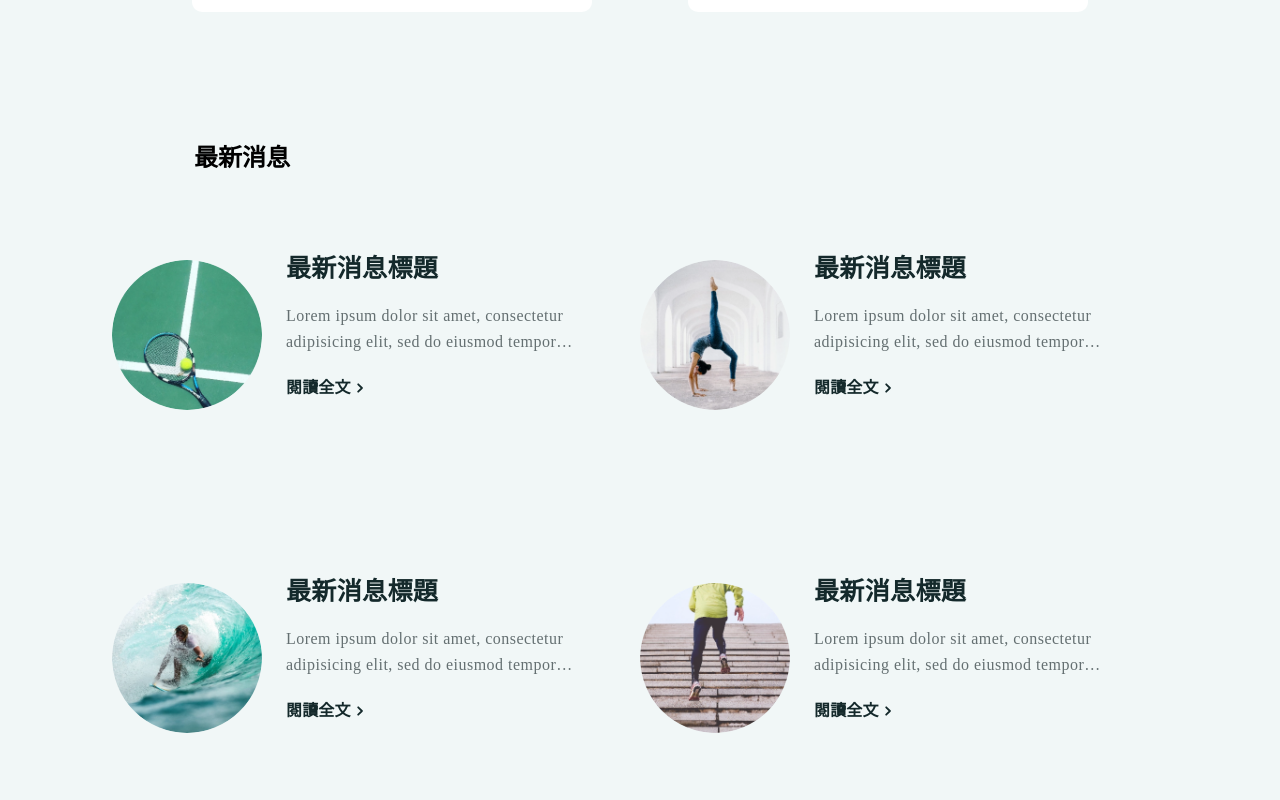
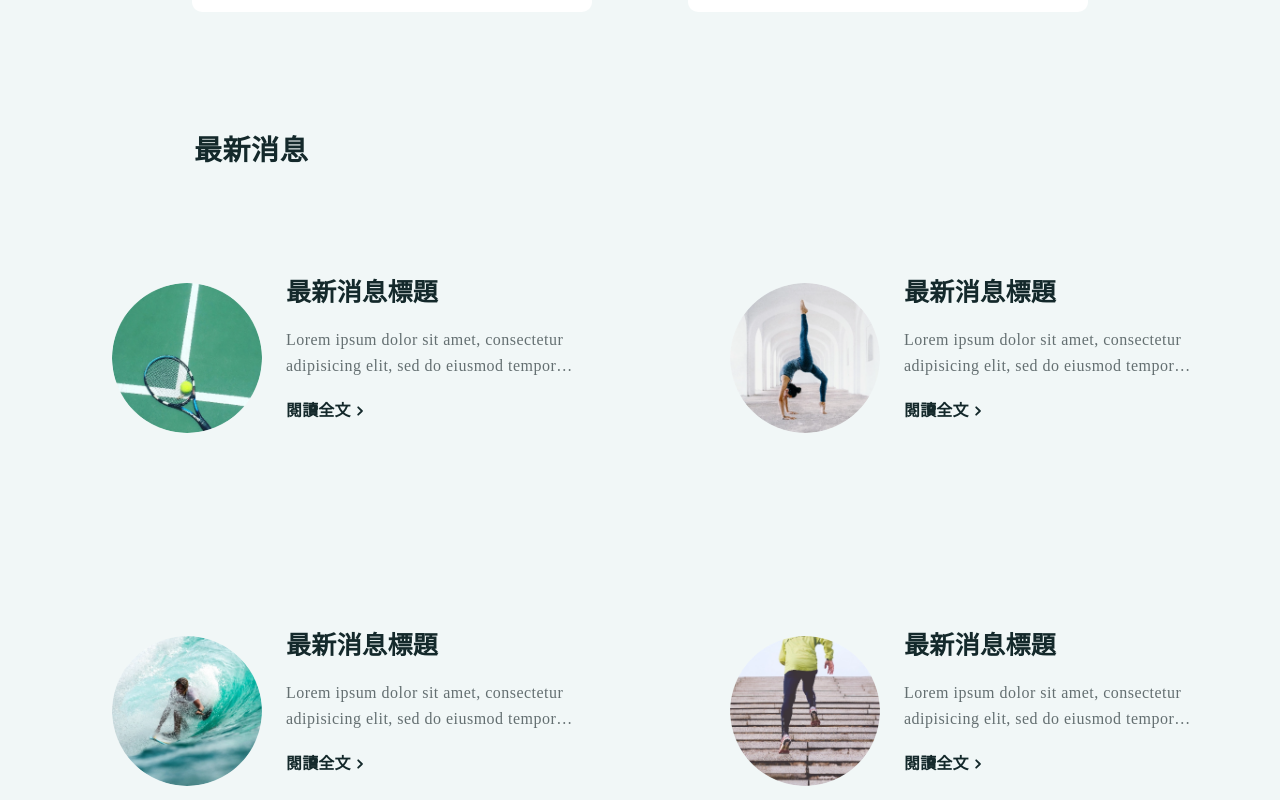
Before and after one commit to CAFECA-IO/sports-charity, a Next.js app: page / in a window 1280 px wide. Shown: the part 2280-3080 px from the top of the page. Built offline with nearby package versions, Linux system fonts and the light colour scheme.

Commit message:
Edit news title css

```diff
--- a/src/components/news/news_list.module.css
+++ b/src/components/news/news_list.module.css
@@ -3,6 +3,10 @@
 }
 
 .news h2 {
+  text-align: left;
+  font: normal normal bold 28px/25px Noto Sans TC;
+  letter-spacing: 0.56px;
+  color: #14292b;
   margin-top: 110px;
   margin-left: 194px;
 }
@@ -17,7 +21,7 @@
 .newsbox {
   width: 528px;
   height: 163px;
-  margin: 60px 0px 100px;
+  margin: 90px 0px 100px 90px;
   display: flex;
   flex-direction: row;
   align-items: center;
```
